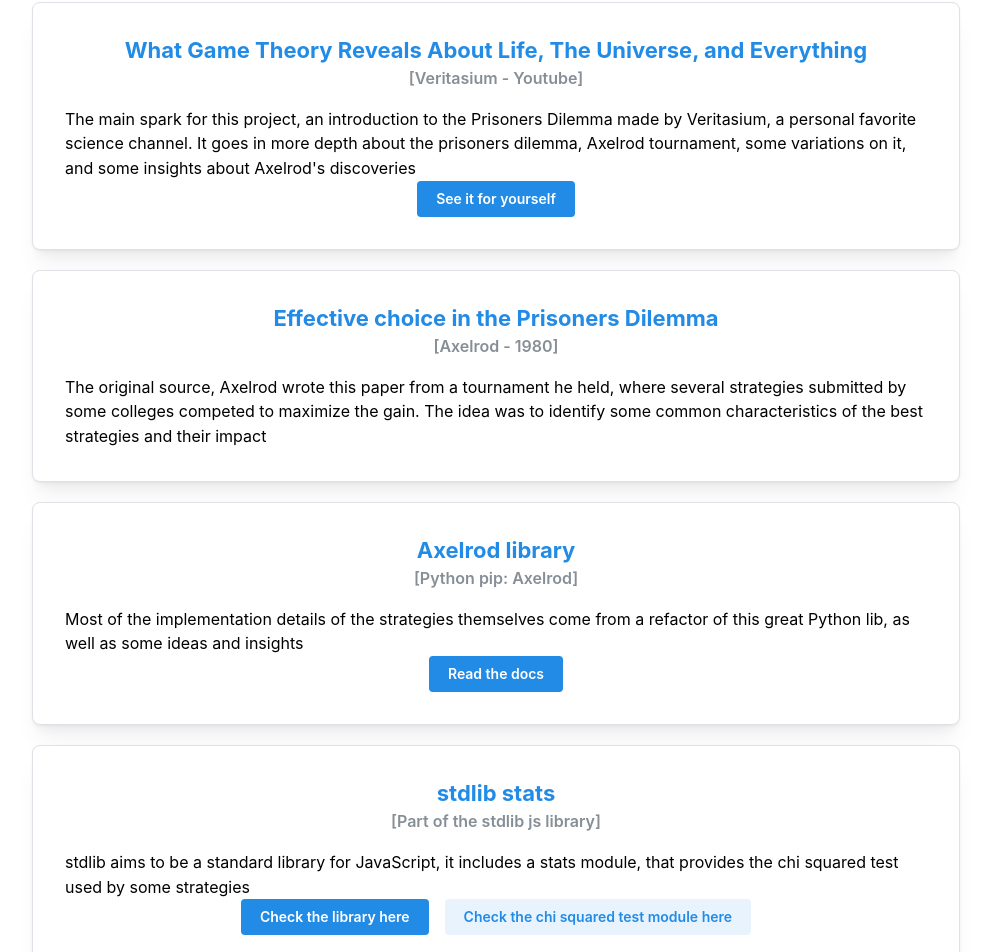
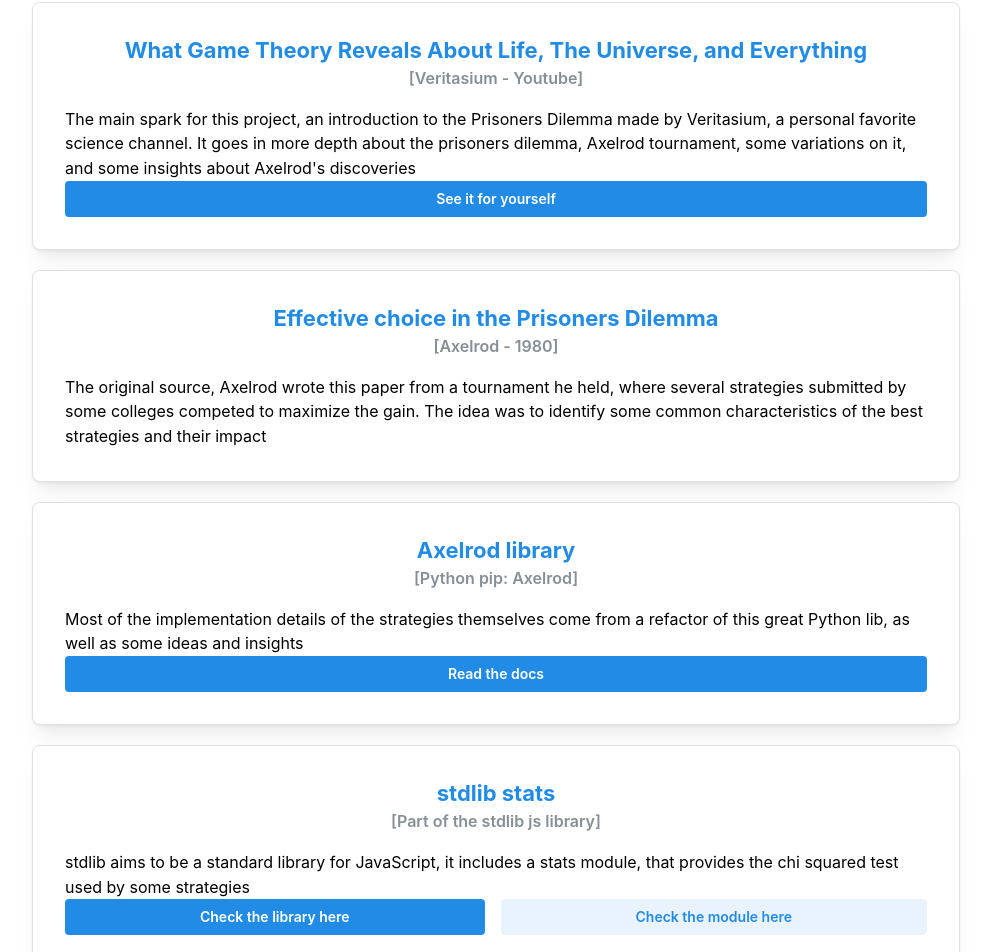
Before and after one commit to AndresCRamos/prisoners-dilemma, a React (Vite) app: page / in a window 1280 px wide. Shown: the part 5069-6021 px from the top of the page, without its empty margins (144-1135 px from the left). Built offline with nearby package versions, Linux system fonts and the light colour scheme.

Commit message:
Add Group grow behavior to sources links in sources cards

```diff
--- a/src/components/Sources/Sources.tsx
+++ b/src/components/Sources/Sources.tsx
@@ -1,7 +1,6 @@
 import {
   Button,
   Card,
-  Center,
   Container,
   Group,
   Stack,
@@ -35,7 +34,7 @@ const Sources: React.FC = () => {
             goes in more depth about the prisoners dilemma, Axelrod tournament,
             some variations on it, and some insights about Axelrod's discoveries
           </Text>
-          <Center>
+          <Group grow>
             <Button
               component="a"
               href="https://youtu.be/mScpHTIi-kM?si=RgMVZ21-n4QEX5rd"
@@ -43,7 +42,7 @@ const Sources: React.FC = () => {
             >
               See it for yourself
             </Button>
-          </Center>
+          </Group>
         </Card>
         <Card shadow="md" padding="xl" radius={"md"} withBorder>
           <Title
@@ -77,7 +76,7 @@ const Sources: React.FC = () => {
             from a refactor of this great Python lib, as well as some ideas and
             insights
           </Text>
-          <Center>
+          <Group grow>
             <Button
               component="a"
               href="https://axelrod.readthedocs.io/en/stable/index.html"
@@ -85,7 +84,7 @@ const Sources: React.FC = () => {
             >
               Read the docs
             </Button>
-          </Center>
+          </Group>
         </Card>
         <Card shadow="md" padding="xl" radius={"md"} withBorder>
           <Title
@@ -102,7 +101,7 @@ const Sources: React.FC = () => {
             stats module, that provides the chi squared test used by some
             strategies
           </Text>
-          <Group align="center" justify="center">
+          <Group grow preventGrowOverflow={false}>
             <Button
               component="a"
               href="https://stdlib.io/docs/ts/latest/index.html"
@@ -116,7 +115,7 @@ const Sources: React.FC = () => {
               target="_blank"
               variant="light"
             >
-              Check the chi squared test module here
+              Check the module here
             </Button>
           </Group>
         </Card>
```
